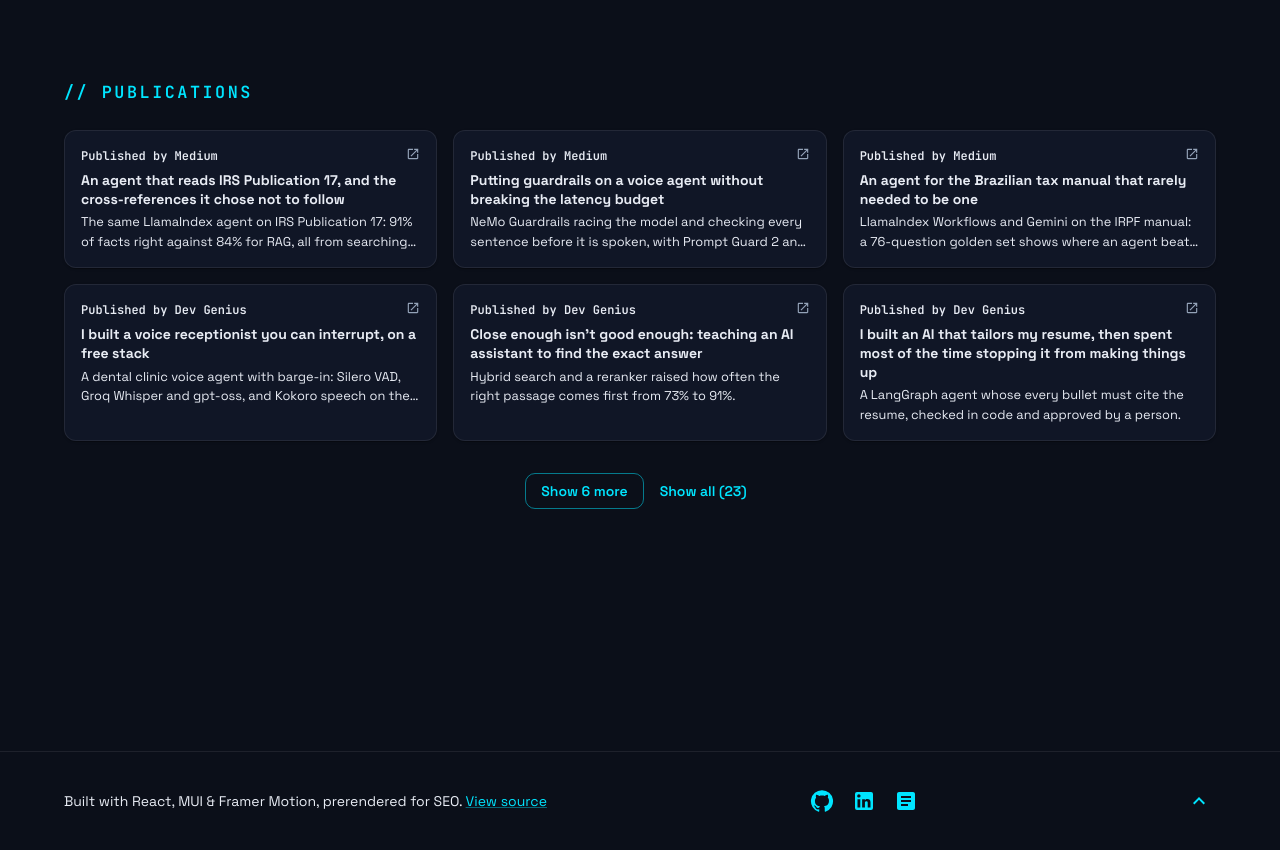
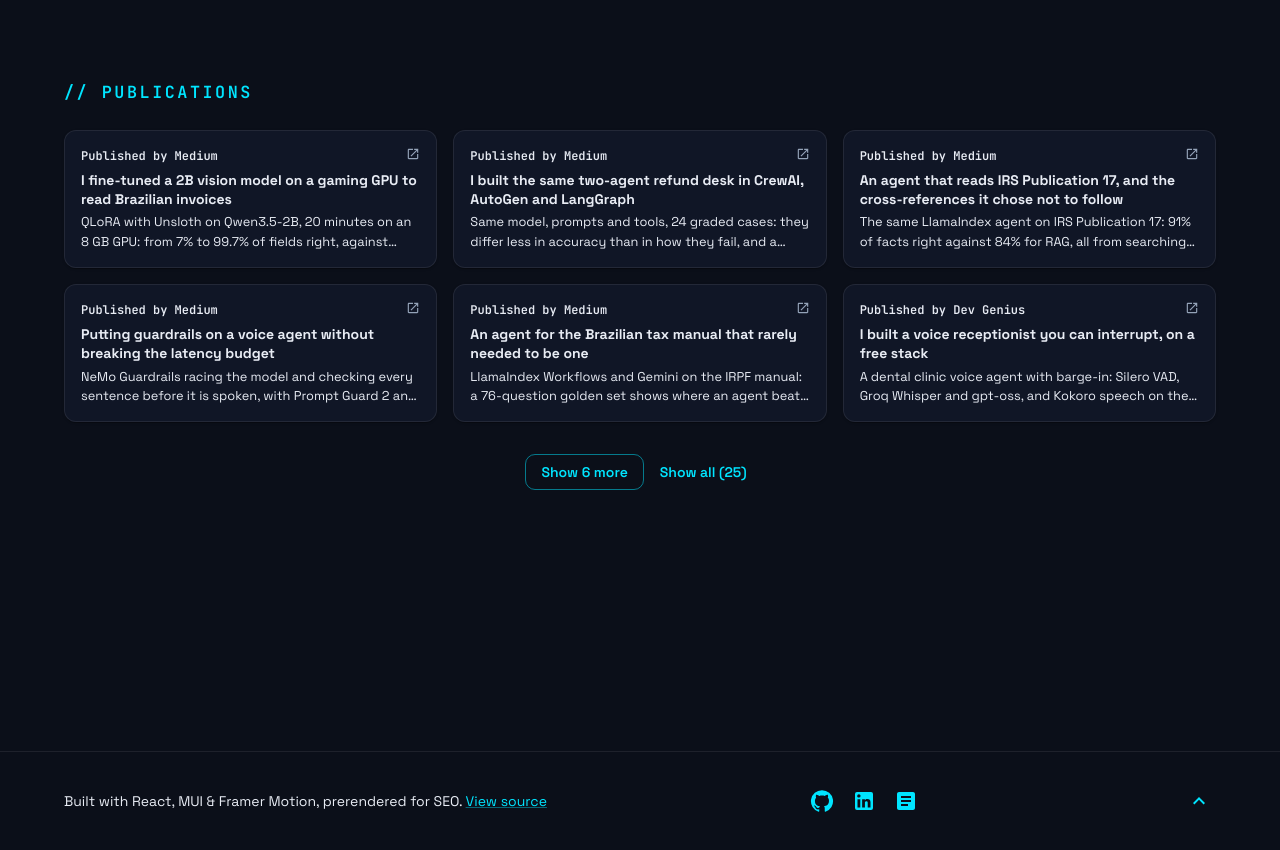
Before and after one commit to Eric-Souza/portfolio, a React (Vite) app: page / in a window 1280 px wide. Shown: the part 5640-6490 px from the top of the page. Built offline with nearby package versions, Linux system fonts and the light colour scheme.

Commit message:
Add the Doc Extraction Fine-tune and Agent Frameworks Bakeoff articles

```diff
--- a/src/data/articles.ts
+++ b/src/data/articles.ts
@@ -2,6 +2,24 @@ import type { Article } from './types';
 
 // Newest first. Dates are kept for ordering only; the cards don't show them.
 export const articles: Article[] = [
+  {
+    id: 'doc-extraction-finetune',
+    title: 'I fine-tuned a 2B vision model on a gaming GPU to read Brazilian invoices',
+    publication: 'Medium',
+    date: 'Nov 2026',
+    url: 'https://medium.com/@eric.bh18souza/i-fine-tuned-a-2b-vision-model-on-a-gaming-gpu-to-read-brazilian-invoices-3db05f9c943d',
+    teaser:
+      'QLoRA with Unsloth on Qwen3.5-2B, 20 minutes on an 8 GB GPU: from 7% to 99.7% of fields right, against Gemini\'s 99.9%, with zero silent errors.',
+  },
+  {
+    id: 'agent-frameworks-bakeoff',
+    title: 'I built the same two-agent refund desk in CrewAI, AutoGen and LangGraph',
+    publication: 'Medium',
+    date: 'Nov 2026',
+    url: 'https://medium.com/@eric.bh18souza/i-built-the-same-two-agent-refund-desk-in-crewai-autogen-and-langgraph-526afdb50750',
+    teaser:
+      'Same model, prompts and tools, 24 graded cases: they differ less in accuracy than in how they fail, and a $300 limit in the tool stopped a prompt injection.',
+  },
   {
     id: 'irs-agent',
     title: 'An agent that reads IRS Publication 17, and the cross-references it chose not to follow',
```
